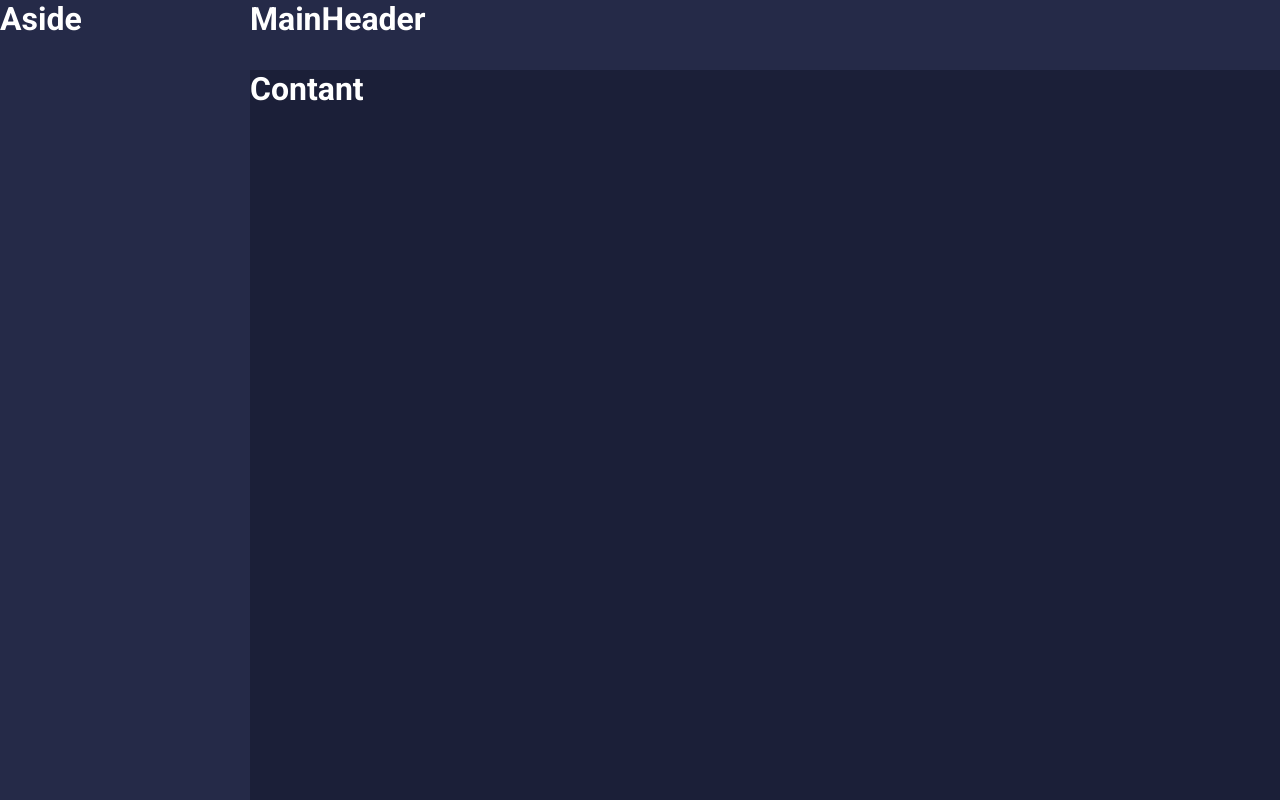
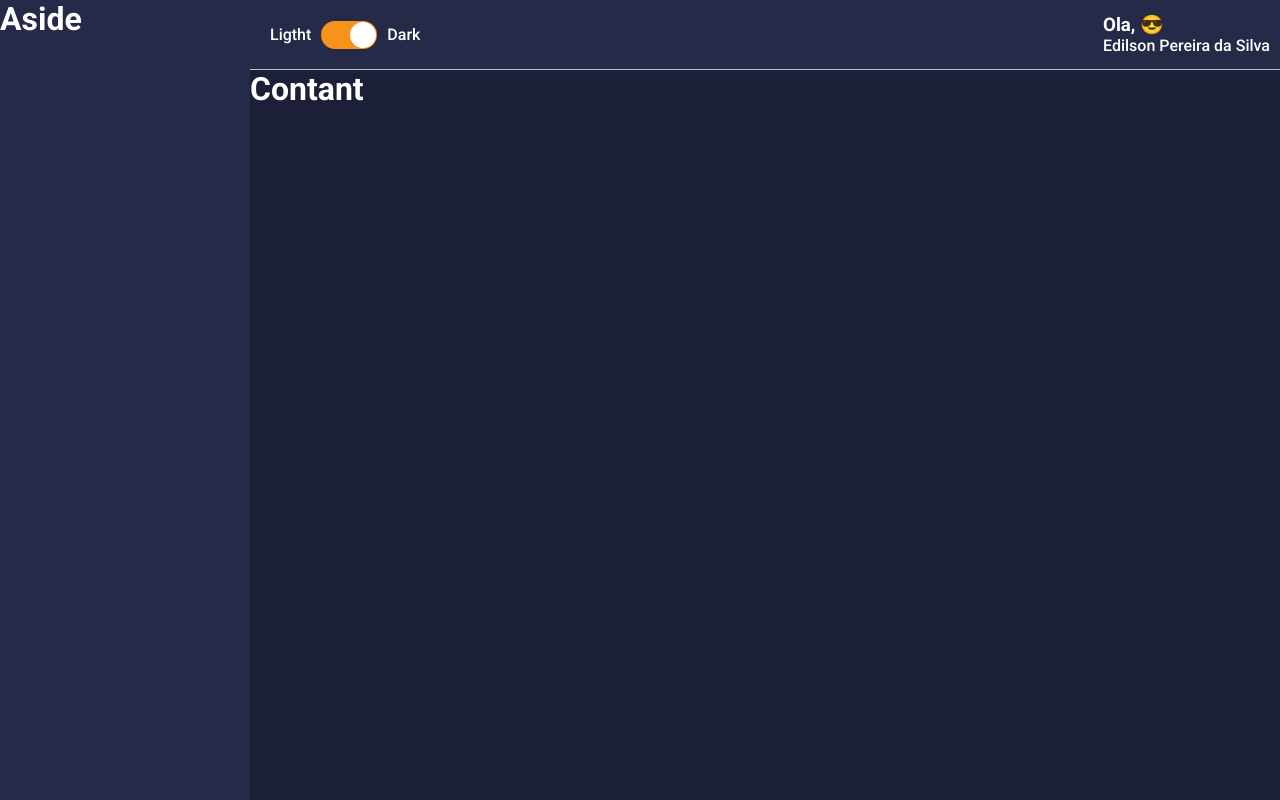
Before and after one commit to EdilsonHub/minha_carteira, a React (Create React App) app: page / in a window 1280 px wide. Built offline with nearby package versions, Linux system fonts and the light colour scheme.

Commit message:
Criando o toggle, erro com o click

```diff
--- a/package.json
+++ b/package.json
@@ -13,6 +13,7 @@
     "react": "^17.0.1",
     "react-dom": "^17.0.1",
     "react-scripts": "4.0.1",
+    "react-switch": "^5.0.1",
     "styled-components": "^5.2.1",
     "typescript": "^4.0.3",
     "web-vitals": "^0.2.4"
--- a/src/components/MainHeader/index.tsx
+++ b/src/components/MainHeader/index.tsx
@@ -1,10 +1,24 @@
-import React from 'react';
-import { Container } from './styles';
+import React, {useMemo} from 'react';
+import emojis from '../../utils/emojis';
+import Toggle from '../Toggle';
+
+import {
+    Container,
+    Profile,
+    UserName,
+    Welcome
+ } from './styles';
 
 const MainHeader: React.FC = () => {
+
+    const emoji = useMemo(() => emojis[Math.floor(Math.random() * emojis.length)],[]);
     return (
         <Container>
-            <h1>MainHeader</h1>
+            <Toggle />
+            <Profile>
+                <Welcome>Ola, {emoji}</Welcome>
+                <UserName>Edilson Pereira da Silva</UserName>
+            </Profile>
         </Container>
     );
 };
--- a/src/components/MainHeader/styles.ts
+++ b/src/components/MainHeader/styles.ts
@@ -4,4 +4,15 @@
     grid-area: MH;
     color: ${props => props.theme.colors.white};
     background-color: ${props => props.theme.colors.secondanry};
+    display: flex;
+    justify-content: space-between;
+    align-items: center;
+    padding: 0 10px;
+    border-bottom: 1px solid ${props => props.theme.colors.gray}
 `;
+
+export const Profile = styled.div`
+
+`;
+export const UserName = styled.div``;
+export const Welcome = styled.h3``
--- /dev/null
+++ b/src/components/Toggle/index.tsx
@@ -0,0 +1,23 @@
+import React from 'react';
+import { isPropertySignature } from 'typescript';
+
+import {
+    Container,
+    ToggleLabel,
+    ToggleSelector
+} from './styles';
+
+const Toggle: React.FC = () => (
+        <Container>
+            <ToggleLabel>Ligtht</ToggleLabel>
+            <ToggleSelector
+                checked
+                checkedIcon={false}
+                uncheckedIcon={false}
+                onChange={() => console.log('mudou coisas')}
+            />
+            <ToggleLabel>Dark</ToggleLabel>
+        </Container>
+);
+
+export default Toggle;
--- /dev/null
+++ b/src/components/Toggle/styles.ts
@@ -0,0 +1,16 @@
+import styled from 'styled-components';
+import Switch, { ReactSwitchProps } from 'react-switch';
+
+export const Container = styled.div`
+    display: flex;
+    align-items: center;
+`;
+export const ToggleLabel = styled.span`
+    margin: 0 10px;
+`;
+export const ToggleSelector = styled(Switch).attrs<ReactSwitchProps>(
+    ({ theme }) => ({
+        onColor: theme.colors.info,
+        offColor: theme.colors.warning
+    }))<ReactSwitchProps>`
+`;
--- /dev/null
+++ b/src/utils/emojis.ts
@@ -0,0 +1,10 @@
+export default [
+    '😀',
+    '😁',
+    '😂',
+    '😃',
+    '😇',
+    '😍',
+    '😎',
+    '😤'
+];
```
Also changed, not shown: 2 other files (tests, documents, lock files or other folders).
